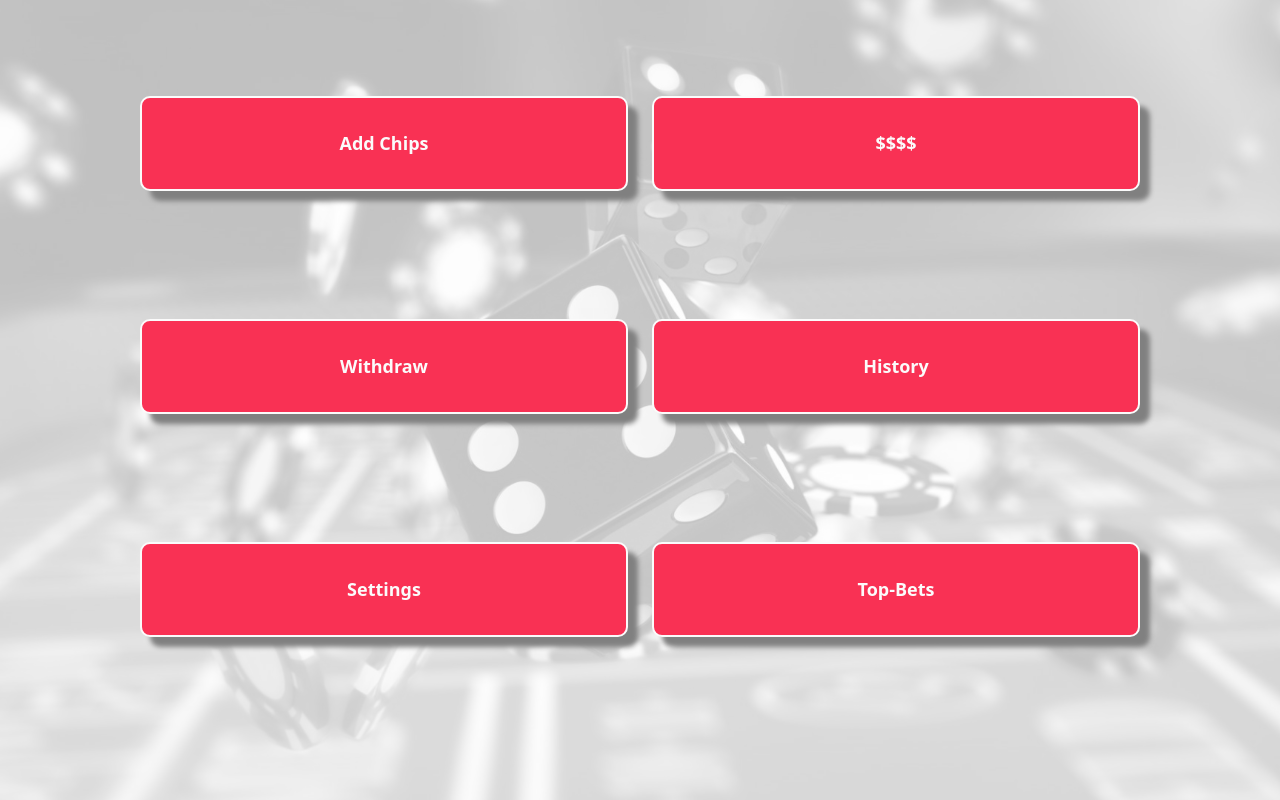
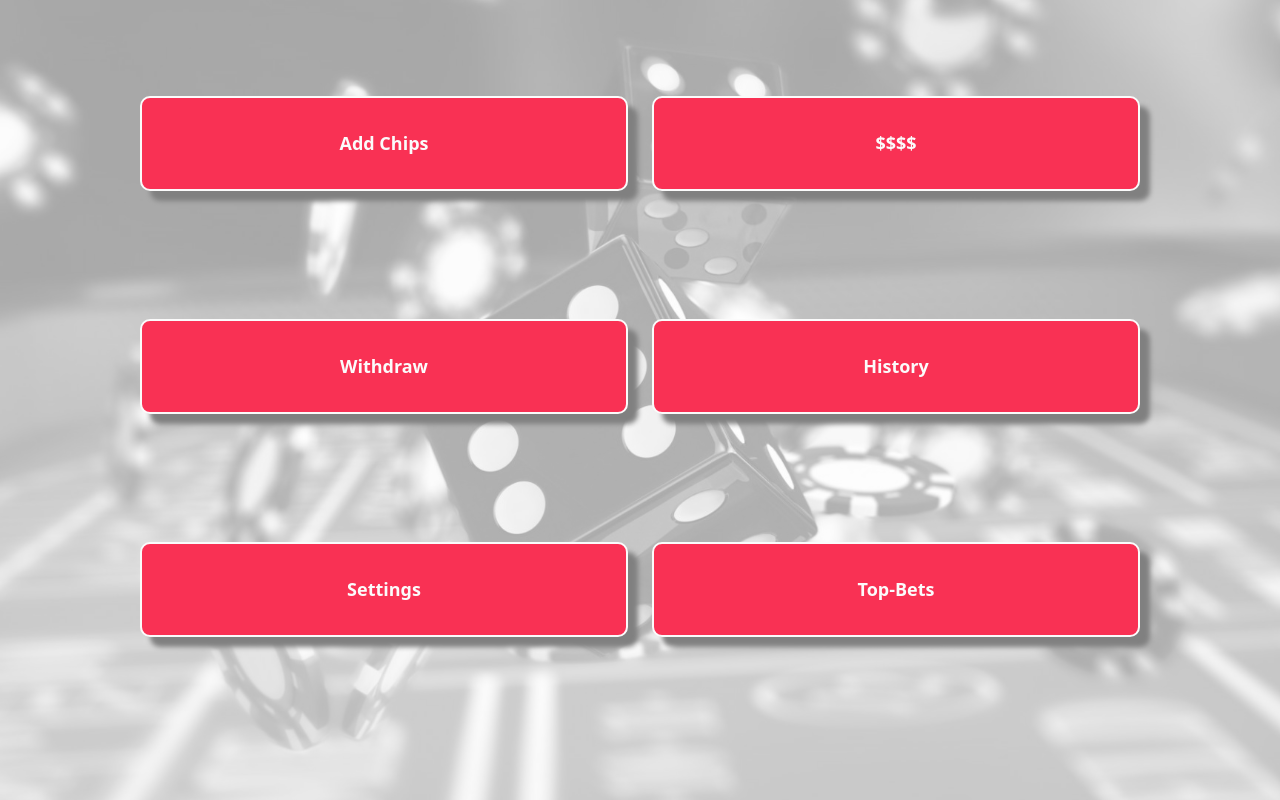
Before and after one commit to AllRightBet/AllRightBetClient, a React (Create React App) app: page / in a window 1280 px wide. Built offline with nearby package versions, Linux system fonts and the light colour scheme.

Commit message:
changed GetFightCard location

```diff
--- a/src/App.js
+++ b/src/App.js
@@ -10,7 +10,7 @@ import AdminCreateFightCard from "./components/Admin/Forms/Admin_CreateFightCard
 import SignUpForm from "./components/Users/Forms/SignUpForm";
 import DisplayModels from "./components/DisplayModels";
 
-import GetFightCard from "./components/GetFightCard/GetFightCard";
+import GetFightCard from "./components/Users/Display/GetFightCard/GetFightCard";
 
 const App = () => {
   return (
--- a/src/components/Users/Display/Home/home.css
+++ b/src/components/Users/Display/Home/home.css
@@ -11,7 +11,7 @@
   height: 100%;
   z-index: -99;
   background-image: url("./../../../../../public/img/casino-pc.jpg");
-  filter: grayscale(100%) opacity(25%);
+  filter: grayscale(100%) opacity(35%);
   background-position: center;
   background-repeat: no-repeat;
   background-size: cover;
```
Also changed, not shown: src/components/Users/Display/GetFightCard/FightCardBody.js (renamed from src/components/GetFightCard/FightCardBody.js), src/components/Users/Display/GetFightCard/FightCardHeader.js (renamed from src/components/GetFightCard/FightCardHeader.js), src/components/Users/Display/GetFightCard/FightCardNamePlack.js (renamed from src/components/GetFightCard/FightCardNamePlack.js), src/components/Users/Display/GetFightCard/GetFightCard.js (renamed from src/components/GetFightCard/GetFightCard.js), src/components/Users/Display/GetFightCard/getFightCard.css (renamed from src/components/GetFightCard/getFightCard.css).
